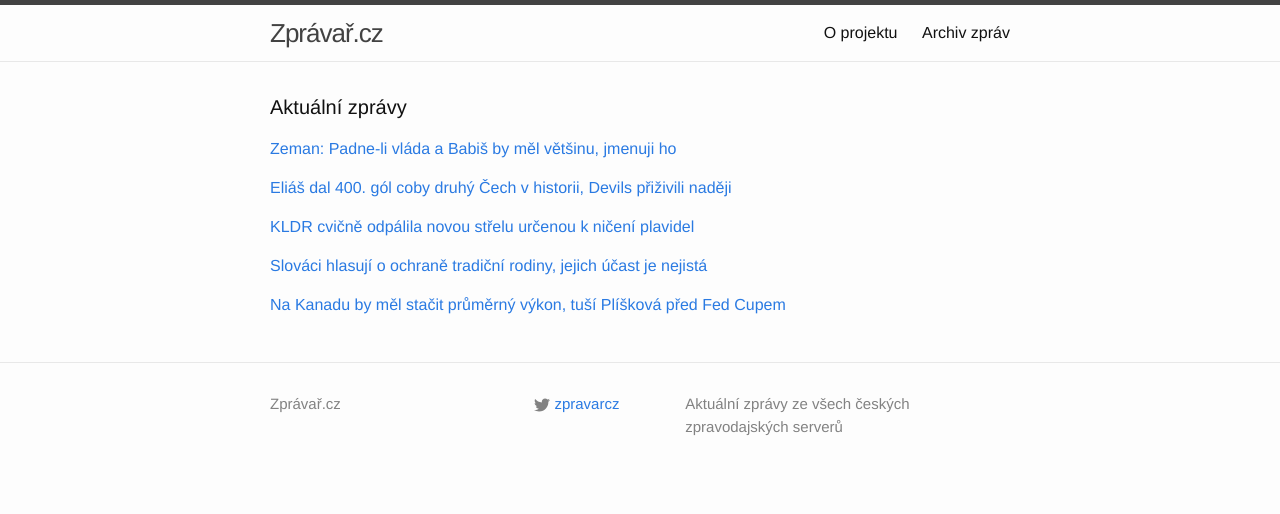
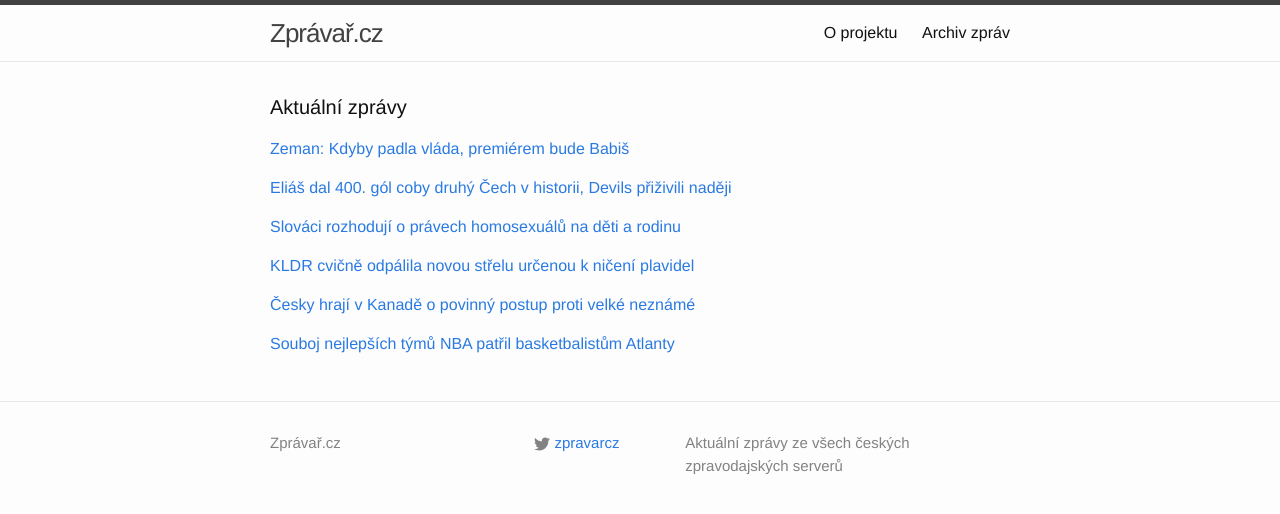
Before and after one commit to adliska/zpravar, a Jekyll site: the page built from index.html, in a window 1280 px wide. Shown: the top 514 px of the page. Built offline with Jekyll 4.4.1, drawn with Linux system fonts in a browser that asks for light colours.

Commit message:
zpravar news update

```diff
--- a/index.html
+++ b/index.html
@@ -5,11 +5,15 @@ layout: default
 <div class="home">
     <h1 class="page-heading">Aktuální zprávy</h1>
 
-<p><a href="javascript:;" onclick="toggle_visibility('zpravy0')">Zeman: Padne-li vláda a Babiš by měl většinu, jmenuji ho</a></p>
+<p><a href="javascript:;" onclick="toggle_visibility('zpravy0')">Zeman: Kdyby padla vláda, premiérem bude Babiš</a></p>
 <div id="zpravy0" style="display:none">
 <ul>
+<li><a href=http://www.tyden.cz/rubriky/domaci/politika/zeman-kdyby-padla-vlada-premierem-bude-babis_332691.html>Zeman: Kdyby padla vláda, premiérem bude Babiš - www.tyden.cz</a></li>
+<li><a href=http://www.ceskatelevize.cz/ct24/domaci/300869-zeman-kdyby-padla-vlada-jsem-ochoten-jmenovat-babise-premierem/>Zeman: Kdyby padla vláda, jsem ochoten jmenovat Babiše premiérem - www.ceskatelevize.cz</a></li>
+<li><a href=http://domaci.ihned.cz/c1-63501160-zeman-v-mfd-kdyby-padla-vlada-a-babis-mel-vetsinu-jmenuji-ho-premierem>Zeman: Kdyby padla vláda a Babiš měl většinu, jmenuji ho premiérem - domaci.ihned.cz</a></li>
 <li><a href=http://echo24.cz/a/wXDYt>Zeman: Padne-li vláda a Babiš by měl většinu, jmenuji ho - echo24.cz</a></li>
 <li><a href=http://www.ceskenoviny.cz/zpravy/zpravy/zeman-v-mfd-padne-li-vlada-a-babis-by-mel-vetsinu-jmenuji-ho/1178451>Zeman v MfD: Padne-li vláda a Babiš by měl většinu, jmenuji ho - www.ceskenoviny.cz</a></li>
+<li><a href=http://www.ceskenoviny.cz/zpravy/zpravy/zeman-ma-navrh-jmenovat-krize-sefem-voj-policie-za-problematicky/1178453>Zeman má návrh jmenovat Kříže šéfem Voj. policie za problematický - www.ceskenoviny.cz</a></li>
 <li><a href=http://www.denik.cz/z_domova/milos-zeman-padne-li-vlada-a-babis-by-mel-vetsinu-jmenuji-ho-20150207.html>Miloš Zeman: Padne-li vláda a Babiš by měl většinu, jmenuji ho - www.denik.cz</a></li>
 <li><a href=http://www.lidovky.cz/kdyby-padla-vlada-jmenoval-bych-babise-premierem-rekl-zeman-por-/zpravy-domov.aspx?c=A150207_073123_ln_domov_mct>Kdyby padla vláda, jmenoval bych Babiše premiérem, řekl Zeman  - www.lidovky.cz</a></li>
 <li><a href=http://www.novinky.cz/domaci/361035-zeman-pokud-by-padla-vlada-a-babis-ziskal-vetsinu-jmenoval-bych-ho-premierem.html>Zeman: Pokud by padla vláda a Babiš získal většinu, jmenoval bych ho premiérem - www.novinky.cz</a></li>
@@ -28,8 +32,18 @@ layout: default
 <li><a href=http://www.rozhlas.cz/_zprava/elias-pokoril-v-nhl-metu-400-golu-k-vyhre-devils-prispel-i-jagr--1452902>Eliáš pokořil v NHL metu 400 gólů, k výhře Devils přispěl i Jágr - www.rozhlas.cz</a></li>
 <li><a href=http://sport.aktualne.cz/elias-dal-400-gol-v-nhl-k-vyhre-devils-prispel-i-jagr/r~c6ca865eae9011e498be002590604f2e/>Eliáš dal 400. gól v NHL, k výhře Devils přispěl i Jágr - sport.aktualne.cz</a></li>
 </ul>
-</div><p><a href="javascript:;" onclick="toggle_visibility('zpravy2')">KLDR cvičně odpálila novou střelu určenou k ničení plavidel</a></p>
+</div><p><a href="javascript:;" onclick="toggle_visibility('zpravy2')">Slováci rozhodují o právech homosexuálů na děti a rodinu</a></p>
 <div id="zpravy2" style="display:none">
+<ul>
+<li><a href=http://zpravy.idnes.cz/slovensko-referendum-o-adopci-deti-homosexualy-f5b-/zahranicni.aspx?c=A150205_143812_zahranicni_aba>Slováci rozhodují o právech homosexuálů na děti a rodinu - zpravy.idnes.cz</a></li>
+<li><a href=http://zpravy.e15.cz/zahranicni/udalosti/slovaci-hlasuji-o-ochrane-tradicni-rodiny-jejich-ucast-je-nejista-1160588>Slováci hlasují o ochraně tradiční rodiny, jejich účast je nejistá - zpravy.e15.cz</a></li>
+<li><a href=http://www.rozhlas.cz/_zprava/slovaci-v-referendu-hlasuji-o-ochrane-tradicni-rodiny--1452916>Slováci v referendu hlasují o ochraně tradiční rodiny  - www.rozhlas.cz</a></li>
+<li><a href=http://zpravy.aktualne.cz/zahranici/adopce-homosexualy-referendum-na-slovensku-zacalo/r~bfea0238ae9a11e49bec0025900fea04/>Adopce homosexuály? Referendum na Slovensku začalo - zpravy.aktualne.cz</a></li>
+<li><a href=http://www.novinky.cz/zahranicni/evropa/361030-slovaci-ve-vypjatem-referendu-rozhodnou-o-gayich-a-eutanazii.html>Slováci ve vypjatém referendu rozhodnou o gayích a eutanazii - www.novinky.cz</a></li>
+<li><a href=http://www.ceskatelevize.cz/ct24/svet/300790-slovenske-referendum-o-tradicni-rodine-asi-ztroskota-na-male-ucasti/>Slovenské referendum o tradiční rodině asi ztroskotá na malé účasti - www.ceskatelevize.cz</a></li>
+</ul>
+</div><p><a href="javascript:;" onclick="toggle_visibility('zpravy3')">KLDR cvičně odpálila novou střelu určenou k ničení plavidel</a></p>
+<div id="zpravy3" style="display:none">
 <ul>
 <li><a href=http://www.ceskatelevize.cz/ct24/svet/300867-kldr-cvicne-odpalila-novou-strelu-urcenou-k-niceni-plavidel/>KLDR cvičně odpálila novou střelu určenou k ničení plavidel - www.ceskatelevize.cz</a></li>
 <li><a href=http://www.lidovky.cz/kldr-cvicne-odpalila-novou-strelu-urcenou-k-niceni-plavidel-pqs-/zpravy-svet.aspx?c=A150207_080549_ln_zahranici_mct>KLDR cvičně odpálila novou střelu určenou k ničení plavidel   - www.lidovky.cz</a></li>
@@ -37,20 +51,19 @@ layout: default
 <li><a href=http://www.novinky.cz/zahranicni/svet/361034-severni-korea-otestovala-novou-strelu-urcenou-k-niceni-lodi.html>Severní Korea otestovala novou střelu určenou k ničení lodí - www.novinky.cz</a></li>
 <li><a href=http://www.rozhlas.cz/_zprava/kldr-cvicne-odpalila-novou-rizenou-strelu-urcenou-k-niceni-plavidel--1452901>KLDR cvičně odpálila novou řízenou střelu určenou k ničení plavidel - www.rozhlas.cz</a></li>
 </ul>
-</div><p><a href="javascript:;" onclick="toggle_visibility('zpravy3')">Slováci hlasují o ochraně tradiční rodiny, jejich účast je nejistá</a></p>
-<div id="zpravy3" style="display:none">
-<ul>
-<li><a href=http://zpravy.e15.cz/zahranicni/udalosti/slovaci-hlasuji-o-ochrane-tradicni-rodiny-jejich-ucast-je-nejista-1160588>Slováci hlasují o ochraně tradiční rodiny, jejich účast je nejistá - zpravy.e15.cz</a></li>
-<li><a href=http://www.rozhlas.cz/_zprava/slovaci-v-referendu-hlasuji-o-ochrane-tradicni-rodiny--1452916>Slováci v referendu hlasují o ochraně tradiční rodiny  - www.rozhlas.cz</a></li>
-<li><a href=http://zpravy.aktualne.cz/zahranici/adopce-homosexualy-referendum-na-slovensku-zacalo/r~bfea0238ae9a11e49bec0025900fea04/>Adopce homosexuály? Referendum na Slovensku začalo - zpravy.aktualne.cz</a></li>
-<li><a href=http://www.novinky.cz/zahranicni/evropa/361030-slovaci-ve-vypjatem-referendu-rozhodnou-o-gayich-a-eutanazii.html>Slováci ve vypjatém referendu rozhodnou o gayích a eutanazii - www.novinky.cz</a></li>
-<li><a href=http://www.ceskatelevize.cz/ct24/svet/300790-slovenske-referendum-o-tradicni-rodine-asi-ztroskota-na-male-ucasti/>Slovenské referendum o tradiční rodině asi ztroskotá na malé účasti - www.ceskatelevize.cz</a></li>
-</ul>
-</div><p><a href="javascript:;" onclick="toggle_visibility('zpravy4')">Na Kanadu by měl stačit průměrný výkon, tuší Plíšková před Fed Cupem</a></p>
+</div><p><a href="javascript:;" onclick="toggle_visibility('zpravy4')">Česky hrají v Kanadě o povinný postup proti velké neznámé</a></p>
 <div id="zpravy4" style="display:none">
 <ul>
+<li><a href=http://sport.aktualne.cz/cesky-hraji-v-kanade-o-povinny-postup-i-cenne-zkusenosti/r~d224d24eae3511e49fc3002590604f2e/>Česky hrají v Kanadě o povinný postup proti velké neznámé - sport.aktualne.cz</a></li>
 <li><a href=http://www.rozhlas.cz/_zprava/na-kanadu-by-mel-stacit-prumerny-vykon-tusi-pliskova-pred-fed-cupem--1452917>Na Kanadu by měl stačit průměrný výkon, tuší Plíšková před Fed Cupem - www.rozhlas.cz</a></li>
 <li><a href=http://www.tyden.cz/rubriky/sport/tenis/cesky-jsou-na-kanadu-pliskova-doufam-ze-neznervoznim_332652.html>Češky jsou na Kanadu. Plíšková: Doufám, že neznervózním - www.tyden.cz</a></li>
 <li><a href=http://www.tyden.cz/rubriky/sport/tenis/cesky-jsou-na-kanadu-doufam-ze-neznervoznim-rika-pliskova_332652.html>Češky jsou na Kanadu. Doufám, že neznervózním, říká Plíšková - www.tyden.cz</a></li>
 </ul>
+</div><p><a href="javascript:;" onclick="toggle_visibility('zpravy5')">Souboj nejlepších týmů NBA patřil basketbalistům Atlanty</a></p>
+<div id="zpravy5" style="display:none">
+<ul>
+<li><a href=http://sport.aktualne.cz/souboj-nejlepsich-tymu-nba-patril-basketbalistum-atlanty/r~b7ab118aaea311e4a10c0025900fea04/>Souboj nejlepších týmů NBA patřil basketbalistům Atlanty - sport.aktualne.cz</a></li>
+<li><a href=http://sport.idnes.cz/vysledky-basketbalove-nba-dcg-/basket.aspx?c=A150207_092303_sport-basket_par>Souboj lídrů NBA ovládla Atlanta, Cleveland přišel o vítěznou sérii - sport.idnes.cz</a></li>
+<li><a href=http://www.denik.cz/ostatni_sport/bitvu-lidru-v-nba-rezirovala-atlanta-golden-state-jen-marne-dotahovalo-20150207.html>Bitvu lídrů v NBA režírovala Atlanta. Golden State jen marně dotahovalo - www.denik.cz</a></li>
+</ul>
 </div></div>
```
